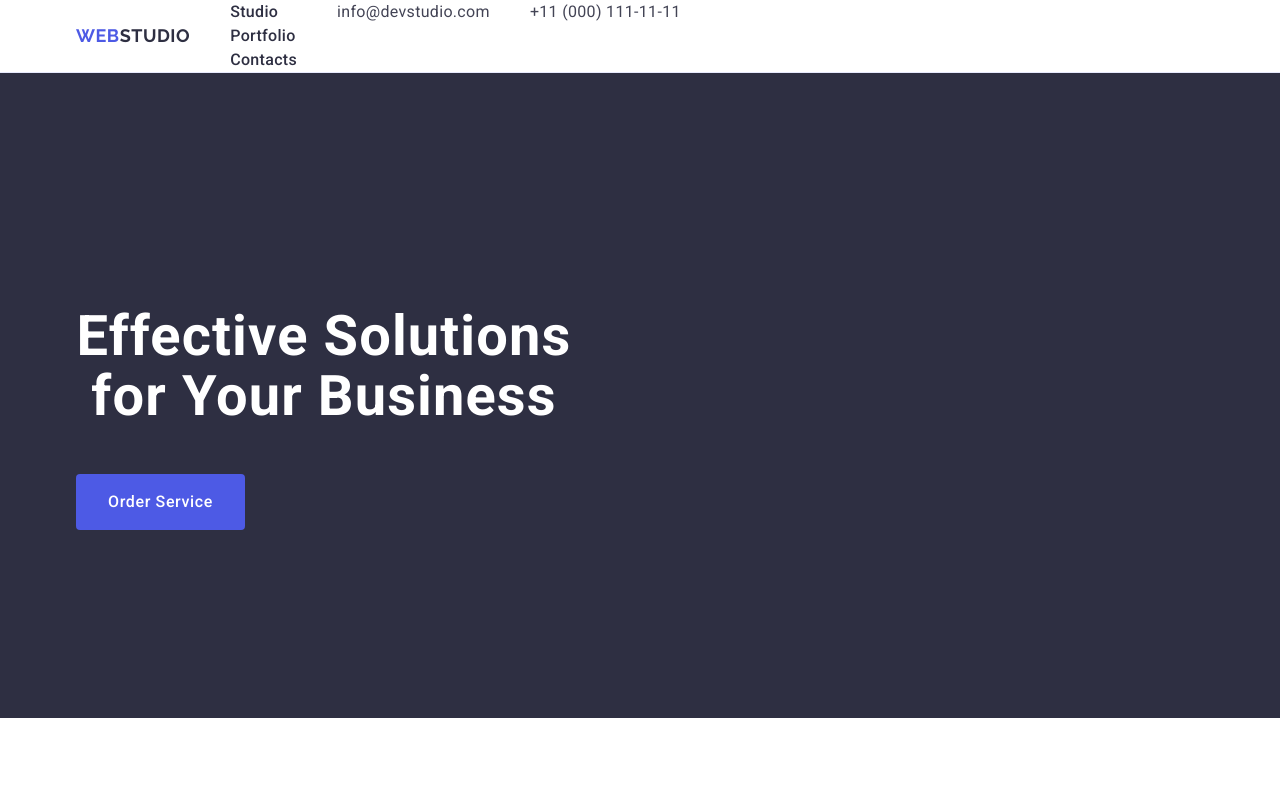
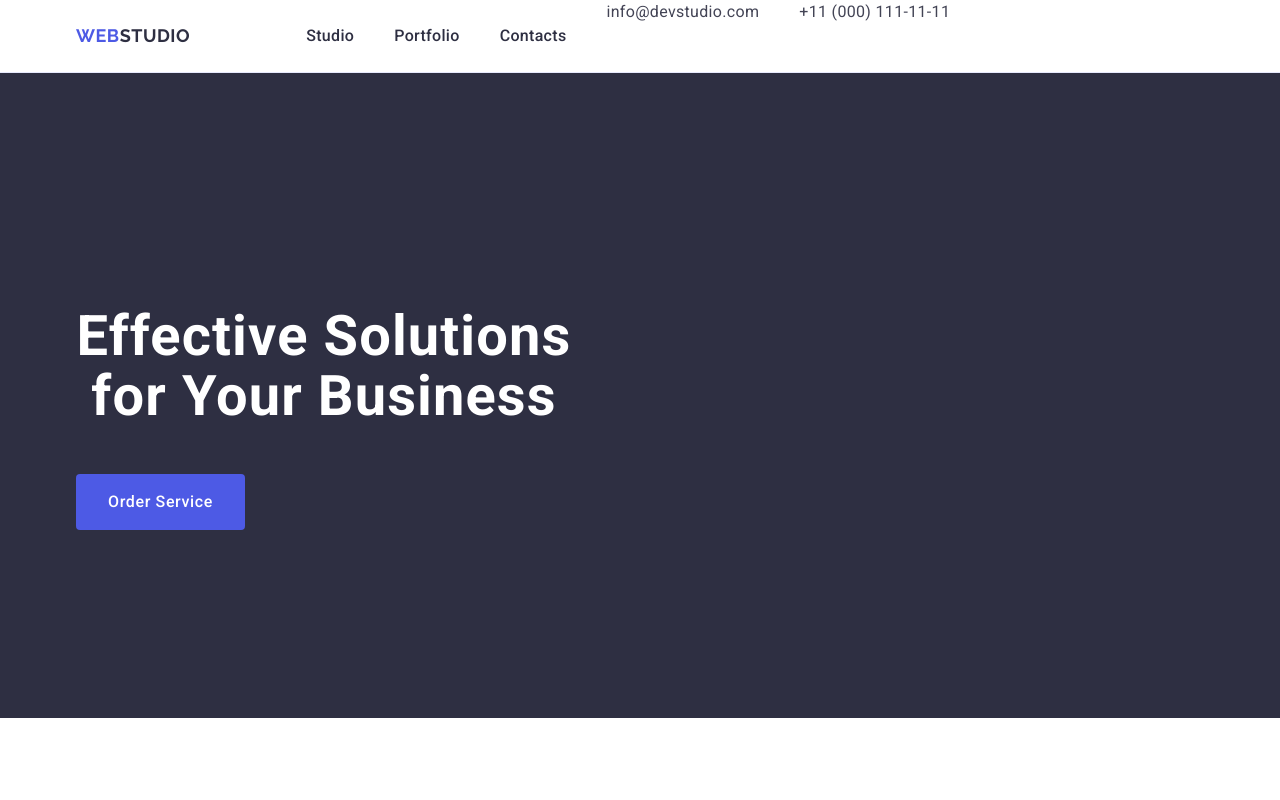
Before and after one commit to anastasiiahakalo/goit-markup-hw-03, a plain HTML site: page index.html in a window 1280 px wide. Shown: the top 800 px of the page. Drawn offline with nearby package versions, Linux system fonts and the light colour scheme.

Commit message:
fix mistakes

```diff
--- a/css/styles.css
+++ b/css/styles.css
@@ -18,6 +18,7 @@ a {
   letter-spacing: 0.03em;
   text-transform: uppercase;
   color: #4d5ae5;
+  margin-right: 76px;
 }
 
 .header-logo-accent {
@@ -61,6 +62,14 @@ address a:focus {
   color: #404bbf;
 }
 
+.nav-list {
+  display: flex;
+  gap: 40px;
+}
+
+.nav-item {
+  padding: 24px 0;
+}
 .nav-link {
   font-weight: 500;
   font-size: 16px;
--- a/index.html
+++ b/index.html
@@ -16,15 +16,15 @@
             <nav class="header-nav">
                 <a href="./index.html" class="logo">Web<span class="header-logo-accent">Studio</span></a>
                 <ul class="nav-list">
-                    <li>
+                    <li class="nav-item">
                         <a href="./index.html"
                         class="nav-link">Studio</a>
                     </li>
-                    <li>
+                    <li class="nav-item">
                         <a href="#portfolio"
                         class="nav-link">Portfolio</a>
                     </li>
-                    <li>
+                    <li class="nav-item">
                         <a href="#contacts"
                         class="nav-link">Contacts</a>
                     </li>
```
